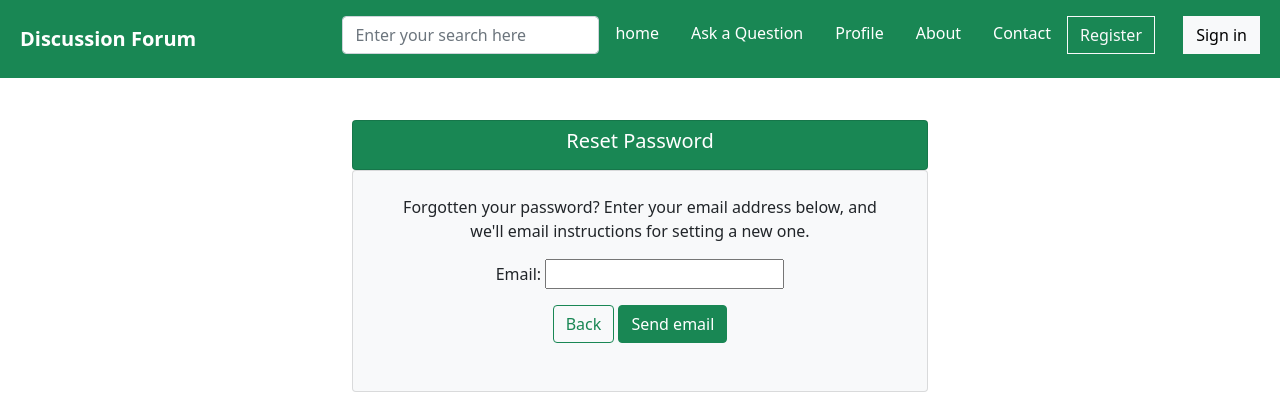
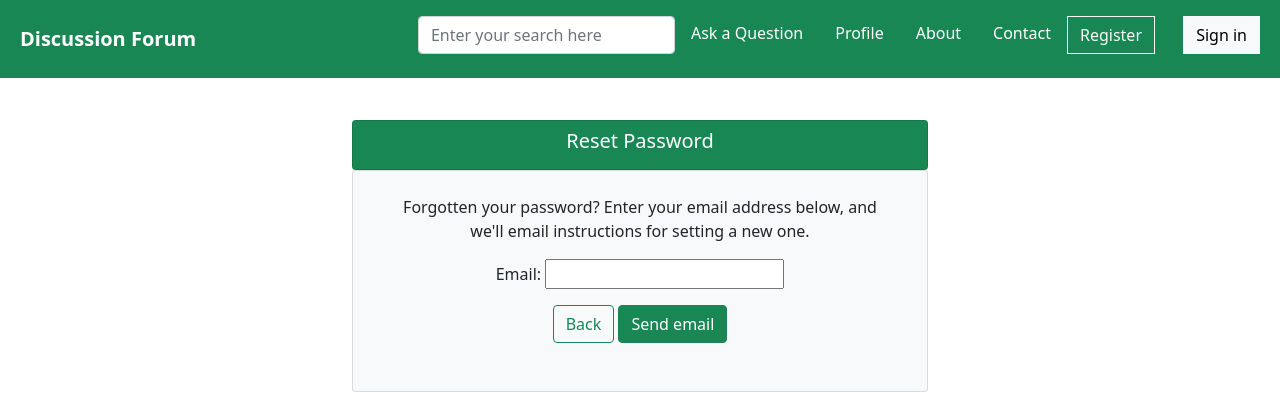
Before and after one commit to ameerssb/Yumsuk_Student_Support, a Django app: page /account/password_reset/ in a window 1280 px wide. Shown: the top 418 px of the page. Run offline with Django 4.2, Linux system fonts and the light colour scheme; some libraries are stand-ins or nearby versions.

Commit message:
Update header.html

```diff
--- a/templates/header.html
+++ b/templates/header.html
@@ -2,7 +2,7 @@
 {% load tags %}
 <nav class="navbar navbar-expand-md navbar-light fixed-top bg-success">
     <div class="container-fluid m-2">
-      <a class="navbar-brand text-white fw-bold" href="#">Discussion Forum</a>
+      <a class="navbar-brand text-white fw-bold" href="{% url 'home' %}">Discussion Forum</a>
       <button class="navbar-toggler" type="button" data-bs-toggle="collapse" data-bs-target="#navbarCollapse" aria-controls="navbarCollapse" aria-expanded="false" aria-label="Toggle navigation">
         <span class="navbar-toggler-icon"></span>
       </button>
@@ -13,7 +13,6 @@
         <form action="" method="get">
           <h6><input type="search" name="q" value="{{query}}" class="form-control" placeholder="Enter your search here"></h6>
         </form>
-        <h6><a class="nav-link text-white" href="{% url 'home' %}">home</a></h6>
         <h6><a class="nav-link text-white" href="{% url 'create' %}">Ask a Question</a></h6>
         {% if request.user.is_authenticated %}
         <h6><a class="nav-link text-white" href="{% url 'profile' username=request.user %}">Profile</a></h6>
```
